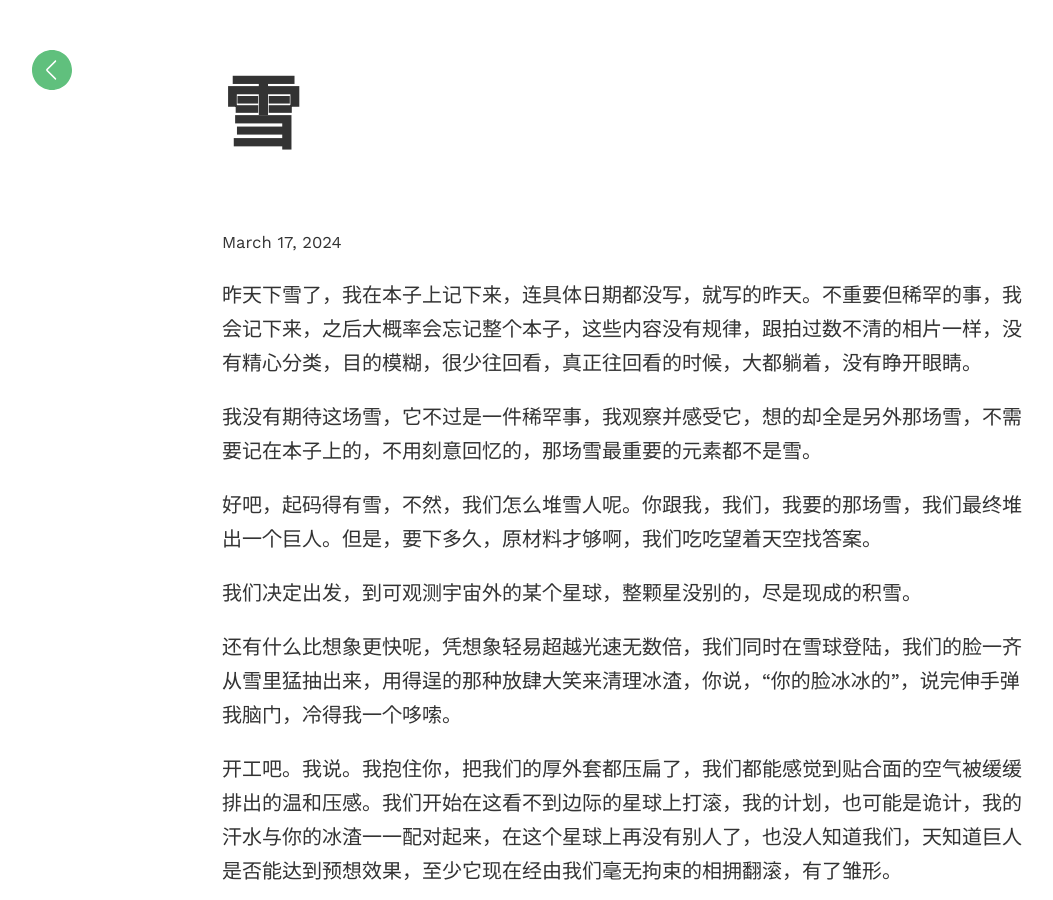
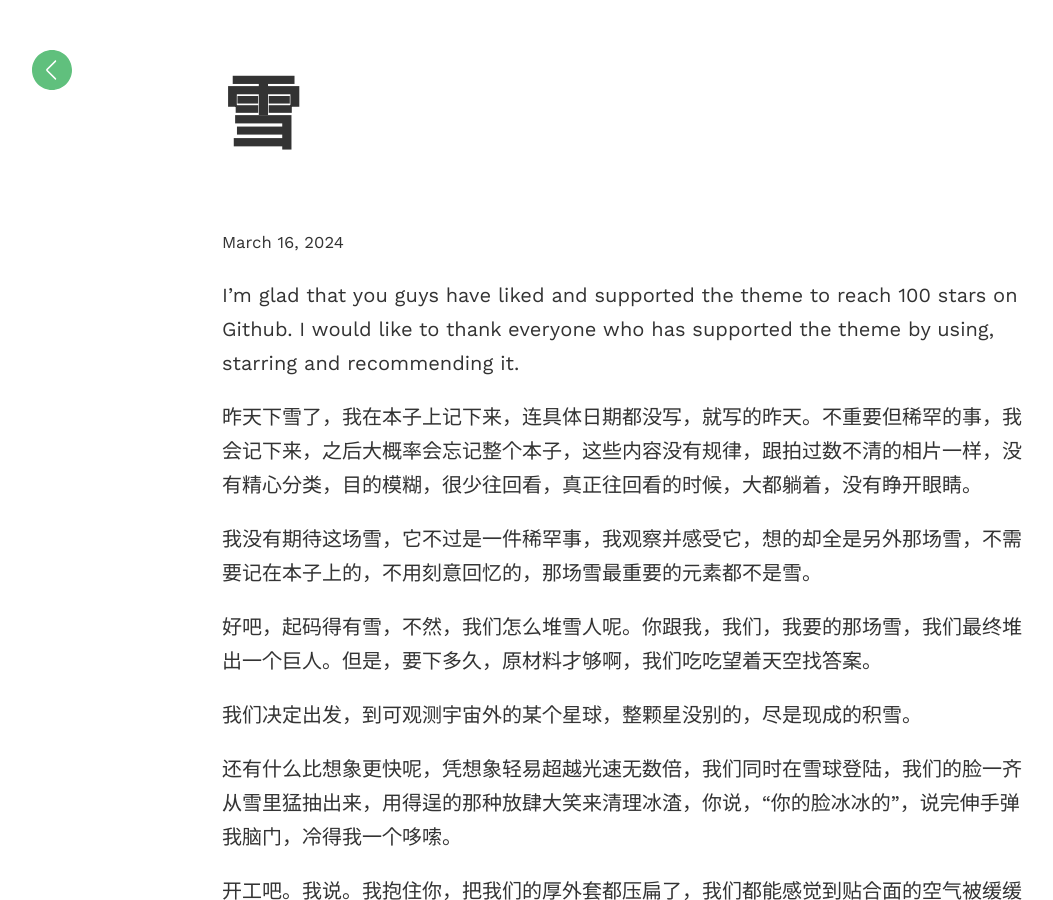
Before and after one commit to KEAIYOUAIXIAO/KEAIYOUAIXIAO.github.io, a Jekyll site: the page built from _posts/2024-03-16-雪.md, in a window 1280 px wide and 900 px high. Shown: the whole window, without its empty margins (18-1071 px from the left). Built offline with Jekyll 4.4.1, drawn with Linux system fonts in a browser that asks for light colours.

Commit message:
Update 2024-03-16-雪.md

```diff
--- a/_posts/2024-03-16-雪.md
+++ b/_posts/2024-03-16-雪.md
@@ -1,12 +1,11 @@
 ---
 layout: post
 title: 雪
-date:   2024-03-17 16:00:00 +0800
 ---
 
+I'm glad that you guys have liked and supported the theme to reach 100 stars on Github. I would like to thank everyone who has supported the theme by using, starring and recommending it.
 
 昨天下雪了，我在本子上记下来，连具体日期都没写，就写的昨天。不重要但稀罕的事，我会记下来，之后大概率会忘记整个本子，这些内容没有规律，跟拍过数不清的相片一样，没有精心分类，目的模糊，很少往回看，真正往回看的时候，大都躺着，没有睁开眼睛。
-
 
 我没有期待这场雪，它不过是一件稀罕事，我观察并感受它，想的却全是另外那场雪，不需要记在本子上的，不用刻意回忆的，那场雪最重要的元素都不是雪。
 
```
